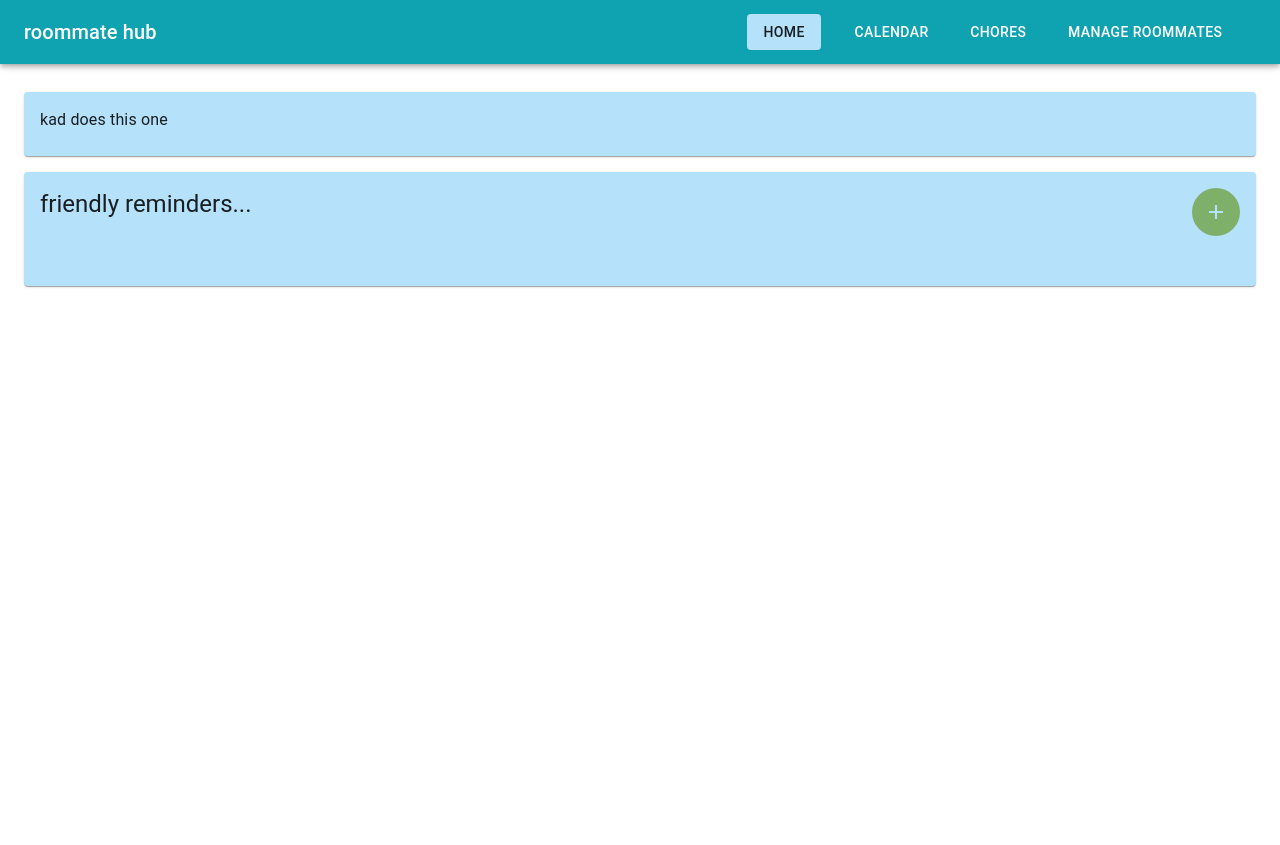
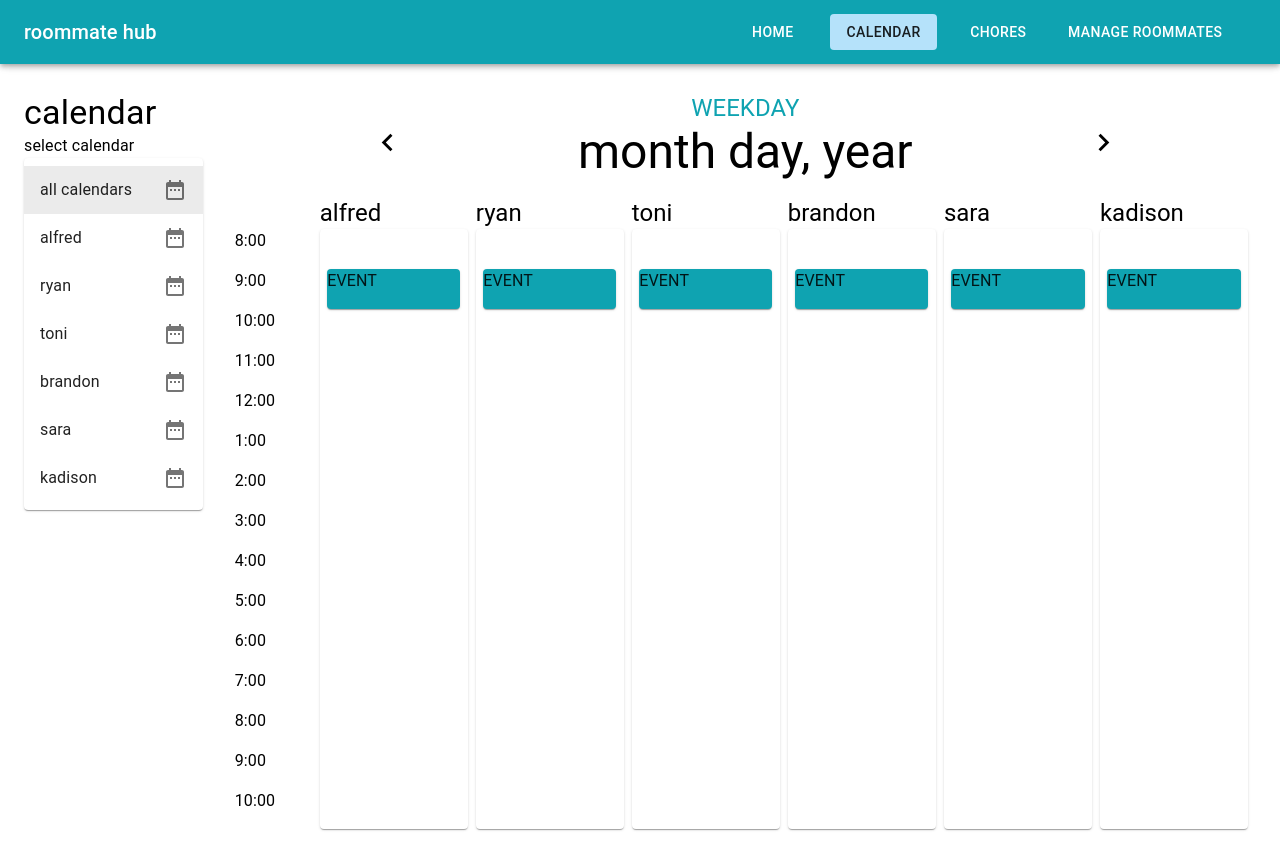
Before and after one commit to ryanfok97/roommate-hub, a React (Create React App) app: page /calendar in a window 1280 px wide. Before the commit the page ends 800 px from the top, so only its background shows below. Built offline with nearby package versions, Linux system fonts and the light colour scheme.

Commit message:
Calendar page start - select calendar, columns for each roommate, event layout figured out

```diff
--- a/src/App.js
+++ b/src/App.js
@@ -2,6 +2,7 @@ import React from 'react';
 import './App.css';
 import { BrowserRouter as Router, Switch, Route } from 'react-router-dom';
 import Home from './pages/Home';
+import Calendar from './pages/Calendar';
 import 'react-grid-layout/css/styles.css';
 import 'react-resizable/css/styles.css';
 
@@ -12,8 +13,11 @@ function App() {
     <Router>
       <div>
         <Switch>
-          <Route path='/'>
+          <Route exact path='/'>
             <Home />
+          </Route>
+          <Route exact path='/calendar'>
+            <Calendar />
           </Route>
         </Switch>
       </div>
--- /dev/null
+++ b/src/pages/Calendar.jsx
@@ -0,0 +1,214 @@
+import React, { Component } from 'react';
+import { ThemeProvider, Typography, Grid, Container, Card, List, ListItem, ListItemIcon, ListItemText } from '@material-ui/core';
+import { createMuiTheme } from '@material-ui/core/styles';
+import NavBar from '../components/NavBar';
+import CalendarIcon from '@material-ui/icons/DateRange';
+import BackIcon from '@material-ui/icons/NavigateBefore';
+import ForwardIcon from '@material-ui/icons/NavigateNext';
+import _ from 'lodash';
+
+const theme = createMuiTheme({
+  palette: {
+    primary: {
+      main: '#0fa3b1'
+    }
+  },
+  overrides: {
+    MuiGrid: {
+      container: {
+        maxWidth: 'lg',
+        '&#dateContainer': {
+          height: 'fit-content',
+          textAlign: 'center'
+        },
+        '&#dateAndArrowsContainer': {
+          height: 'fit-content'
+        },
+        '&#calendarContainer': {
+          alignContent: 'baseline'
+        },
+        '&#selectCalendarContainer': {
+          alignContent: 'baseline'
+        }
+      },
+      item: {
+        '&.arrow': {
+          alignSelf: 'center'
+        },
+        '&#backArrow': {
+          textAlign: 'end'
+        },
+        '&.hour': {
+          height: '5vh'
+        }
+      }
+    },
+    MuiListItemIcon: {
+      root: {
+        minWidth: 'auto'
+      }
+    },
+    MuiCard: {
+      root: {
+        '&.calendarColumn': {
+          width: '100%'
+        },
+        '&.event': {
+          backgroundColor: '#0fa3b1', // 2.5 vh per 30 minutes
+          position: 'relative',
+        }
+      }
+    },
+    MuiTypography: {
+      root: {
+      }
+    }
+  }
+});
+
+class Calendar extends Component {
+  constructor(props) {
+    super(props);
+
+    this.state = {
+      roommates: [
+        'alfred',
+        'ryan',
+        'toni',
+        'brandon',
+        'sara',
+        'kadison'
+      ],
+      selectedCalendar: 0
+    };
+
+    this.onCalendarSelect = this.onCalendarSelect.bind(this);
+  }
+
+  onCalendarSelect(e, i) {
+    this.setState({
+      selectedCalendar: i
+    });
+  }
+
+  generateCalendarSelectButton(text, i) {
+    return (
+      <ListItem
+        button
+        selected={this.state.selectedCalendar === i}
+        onClick={(e) => this.onCalendarSelect(e, i)}
+      >
+        <ListItemText primary={text} />
+        <ListItemIcon>
+          <CalendarIcon />
+        </ListItemIcon>
+      </ListItem>
+    );
+  }
+
+  generateCalendarColumnHeader(name) {
+    return (
+      <Grid item xs>
+        <Typography variant='h5'>
+          {name}
+        </Typography>
+      </Grid>
+    );
+  }
+
+  generateCalendarColumn() {
+    return (
+      <Grid container item xs>
+        <Card className='calendarColumn'>
+          <div style={{ position: 'relative' }}>
+            <Card className='event' style={{ position: 'absolute', height: '5vh', width: '90%', top: '5vh', left: '5%' }}>
+              <Typography>
+                EVENT
+              </Typography>
+            </Card>
+          </div>
+        </Card>
+      </Grid>
+    )
+  }
+
+  generateCalendarHours(hour) {
+    return (
+      <Grid item xs={12} className='hour'>
+        <Typography>
+          {hour % 12 + 1}:00
+        </Typography>
+      </Grid>
+    );
+  }
+
+  render() {
+    return (
+      <ThemeProvider theme={theme}>
+        <div>
+          <NavBar page={1}></NavBar>
+          <Container style={{ marginTop: 92 }} maxWidth='lg'>
+            <Grid container spacing={4}>
+              <Grid container item xs={2} id='selectCalendarContainer'>
+                <Grid item xs={12}>
+                  <Typography variant='h4'>
+                    calendar
+                  </Typography>
+                </Grid>
+                <Grid item xs={12}>
+                  <Typography>
+                    select calendar
+                  </Typography>
+                </Grid>
+                <Grid item xs={12}>
+                  <Card>
+                    <List component="nav">
+                      {this.generateCalendarSelectButton('all calendars', 0)}
+                      {_.map(this.state.roommates, (name, i) => this.generateCalendarSelectButton(name, i + 1))}
+                    </List>
+                  </Card>
+                </Grid>
+              </Grid>
+              <Grid container item xs={10} spacing={0} id='calendarContainer'>
+                <Grid container item xs={12} id='dateAndArrowsContainer'>
+                  <Grid item xs={2} className='arrow' id='backArrow'>
+                    <BackIcon fontSize='large' />
+                  </Grid>
+                  <Grid container item xs={8} id='dateContainer'>
+                    <Grid item xs={12}>
+                      <Typography variant='h5' color='primary'>
+                        WEEKDAY
+                      </Typography>
+                    </Grid>
+                    <Grid item xs={12}>
+                      <Typography variant='h3' gutterBottom>
+                        month day, year
+                      </Typography>
+                    </Grid>
+                  </Grid>
+                  <Grid item xs={2} className='arrow' >
+                    <ForwardIcon fontSize='large' />
+                  </Grid>
+                </Grid>
+                <Grid container item xs={12} spacing={0}>
+                  <Grid container item xs={12} spacing={1}>
+                    <Grid item xs={1} />
+                    {_.map(this.state.roommates, (name) => this.generateCalendarColumnHeader(name))}
+                  </Grid>
+                  <Grid container item xs={1}>
+                    {_.map(_.range(7, 22, 1), (hour) => this.generateCalendarHours(hour))}
+                  </Grid>
+                  <Grid container item xs={11} spacing={1}>
+                    {_.map(this.state.roommates, () => this.generateCalendarColumn())}
+                  </Grid>
+                </Grid>
+              </Grid>
+            </Grid>
+          </Container>
+        </div>
+      </ThemeProvider>
+    );
+  }
+}
+
+export default Calendar;
```
